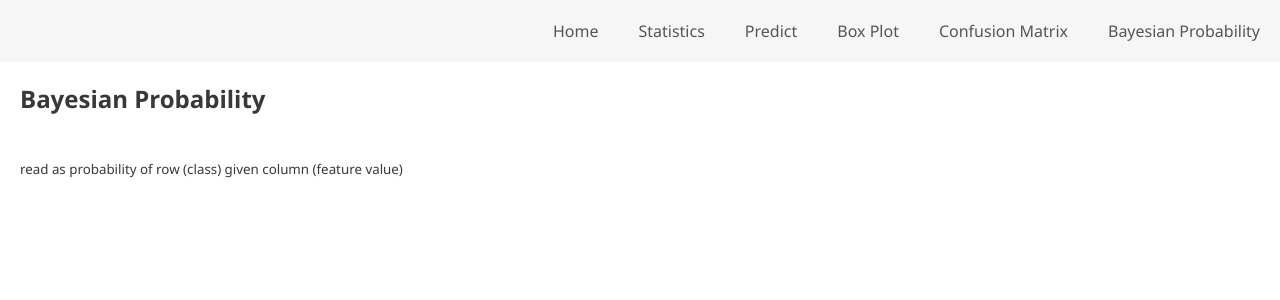
After one commit to sourhub226/pattern-recognition-flask-app, a Flask app: template templates/bayesian.html in a window 1280 px wide. The commit adds this page. Shown: the top 300 px of the page. Run offline with Flask 3, Linux system fonts and the light colour scheme; the template is opened without the code that fills it, so the values that code supplies are empty.

Commit message:
added bayesian probability

```diff
--- a/app.py
+++ b/app.py
@@ -134,7 +134,7 @@ def predict():
     if request.method == "POST":
         data_point = request.form["data_point"]
         data_point = np.array([[float(x) for x in data_point.split(",")]])
-        print(data_point)
+        # print(data_point)
 
         for class_label in unique_classes:
             classviz_df = df[df[df.columns[0]] == class_label].select_dtypes(
@@ -149,12 +149,12 @@ def predict():
                 "probability": probability,
                 "cprobability": cumul_probab,
             }
-            print(class_label)
-            print(probability)
+            # print(class_label)
+            # print(probability)
             if probability > max_probability:
                 max_probability = probability
                 predicted_class = class_label
-            print(f"Predicted class = {predicted_class}")
+            # print(f"Predicted class = {predicted_class}")
 
     return render_template(
         "predict.html",
@@ -190,25 +190,16 @@ def box_plot():
 @app.route("/confusion")
 def confusion():
     df = session["dataset"]
+    class_col = df.columns[0]
     unique_classes = df[df.columns[0]].unique()
-    # y = df.columns[0]
     x = df.select_dtypes(include=["number"])
-    class_col = df.columns[0]
-    # x = df.drop(class_col, axis=1)
     y = df[class_col]
     x_train, x_test, y_train, y_test = train_test_split(x, y, random_state=1)
 
-    # Train a Gaussian Naive Bayes classifier
-    classifier = GaussianNB()
-    classifier.fit(x_train, y_train)
+    classifier = GaussianNB().fit(x_train, y_train)
 
-    # Predict on the test set
     y_pred = classifier.predict(x_test)
-    # print(
-    #     f"Number of mislabeled points out of a total {x_test.shape[0]} points : {(y_test != y_pred).sum()}"
-    # )
 
-    # Calculate the confusion matrix
     confusion_data = confusion_matrix(y_test, y_pred)
 
     return render_template(
@@ -226,5 +217,47 @@ def confusion():
     )
 
 
+@app.route("/bayesian")
+def bayesian():
+    df = session["dataset"]
+    class_col = df.columns[0]
+    total_count = len(df)
+    class_counts = df[class_col].value_counts()
+    class_probabilities = {}
+
+    # Get unique values of features dynamically
+    features = [col for col in df.columns if col != class_col]
+
+    for class_label, class_count in class_counts.items():
+        prior_probability = class_count / total_count
+
+        class_probabilities[class_label] = {}
+
+        # Calculate probabilities for each unique value of each feature
+        for feature in features:
+            unique_values = df[feature].unique()
+
+            for value in unique_values:
+                # Calculate P(feature | class)
+                feature_given_class = (
+                    df[(df[feature] == value) & (df[class_col] == class_label)].shape[0]
+                    / class_count
+                )
+
+                # Calculate P(class | feature)
+                posterior_probability = (feature_given_class * prior_probability) / (
+                    len(df[df[feature] == value]) / total_count
+                )
+
+                class_probabilities[class_label][
+                    (feature, value)
+                ] = posterior_probability
+
+    print(class_probabilities)
+    return render_template(
+        "bayesian.html", result=pd.DataFrame(class_probabilities).T.fillna(0).to_html()
+    )
+
+
 if __name__ == "__main__":
-    app.run(debug=True)
+    app.run(debug=True, threaded=True)
--- /dev/null
+++ b/templates/bayesian.html
@@ -0,0 +1,11 @@
+{% extends 'navigation.html' %} {% block content %}
+
+<h2>Bayesian Probability</h2>
+
+<div>
+  {{result |safe}}
+  <br />
+  <small>read as probability of row (class) given column (feature value)</small>
+</div>
+
+{% endblock %}
--- a/templates/navigation.html
+++ b/templates/navigation.html
@@ -14,6 +14,7 @@
       <a href="{{ url_for('predict') }}">Predict</a>
       <a href="{{ url_for('box_plot') }}">Box Plot</a>
       <a href="{{ url_for('confusion') }}">Confusion Matrix</a>
+      <a href="{{ url_for('bayesian') }}">Bayesian Probability </a>
       <!-- Add more navigation links as needed -->
     </nav>
     <div class="container">{% block content %}{% endblock %}</div>
```
Also changed, not shown: 2 other files.
